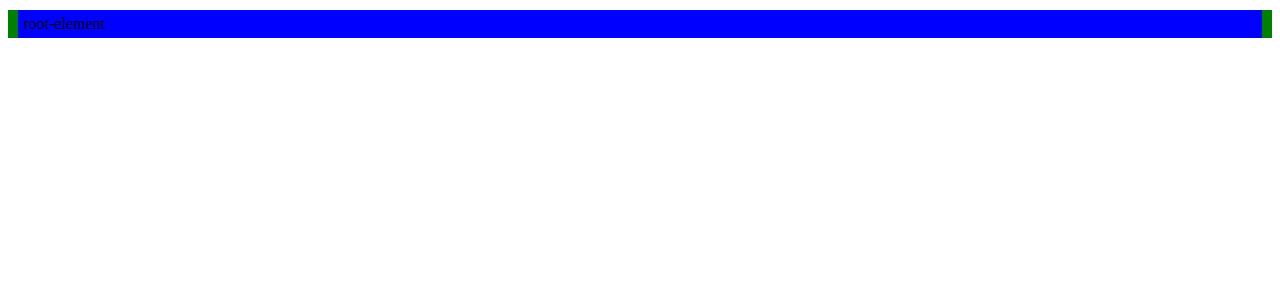
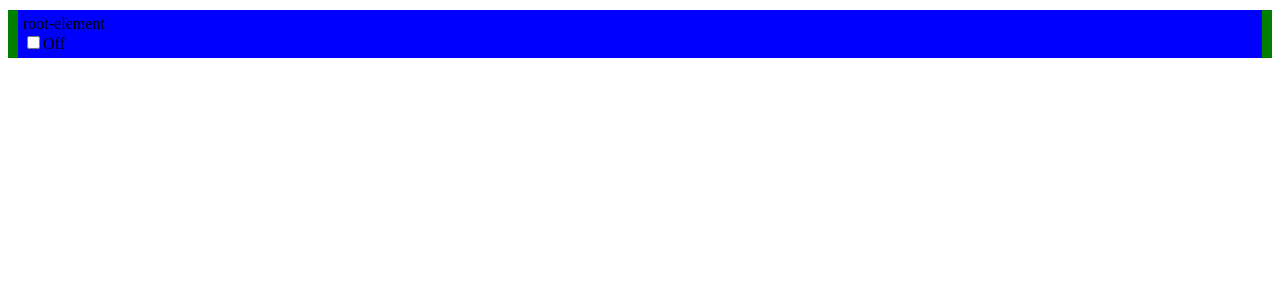
Before and after one commit to racingjellyfish/inventory-store, a React app: page / in a window 1280 px wide. Shown: the top 300 px of the page. Built offline with nearby package versions, Linux system fonts and the light colour scheme.

Commit message:
Add a simple component (adapted from a Jest example) supporting user interaction.

```diff
--- /dev/null
+++ b/src/app/components/CheckBoxWithLabel.js
@@ -0,0 +1,35 @@
+/**
+ * adapted from http://facebook.github.io/jest/
+ */
+'use strict';
+
+import React from 'react';
+
+export default class CheckboxWithLabel extends React.Component {
+
+	constructor(props) {
+		super(props);
+		this.state = {isChecked: false};
+
+		// bind manually because React class components don't auto-bind
+		// http://facebook.github.io/react/blog/2015/01/27/react-v0.13.0-beta-1.html#autobinding
+		this.onChange = this.onChange.bind(this);
+	}
+
+	onChange() {
+		this.setState({isChecked: !this.state.isChecked});
+	}
+
+	render() {
+		return (
+			<label>
+				<input
+					type="checkbox"
+					checked={this.state.isChecked}
+					onChange={this.onChange}
+				/>
+				{this.state.isChecked ? this.props.labelOn : this.props.labelOff}
+			</label>
+		);
+	}
+}
--- a/src/app/components/Root.js
+++ b/src/app/components/Root.js
@@ -5,6 +5,7 @@
 
 import './ux/Root.less';
 
+import CheckboxWithLabel from './CheckboxWithLabel';
 import React from 'react';
 
 export default class Root extends React.Component {
@@ -12,6 +13,7 @@ export default class Root extends React.Component {
 		return (
 			<div className="root">
 				<div>root-element</div>
+				<CheckboxWithLabel labelOn="On" labelOff="Off" />
 			</div>
 		);
 	}
```
Also changed, not shown: src/tests/components/CheckBoxWithLabel-test.js (added, +29 -0 lines).
